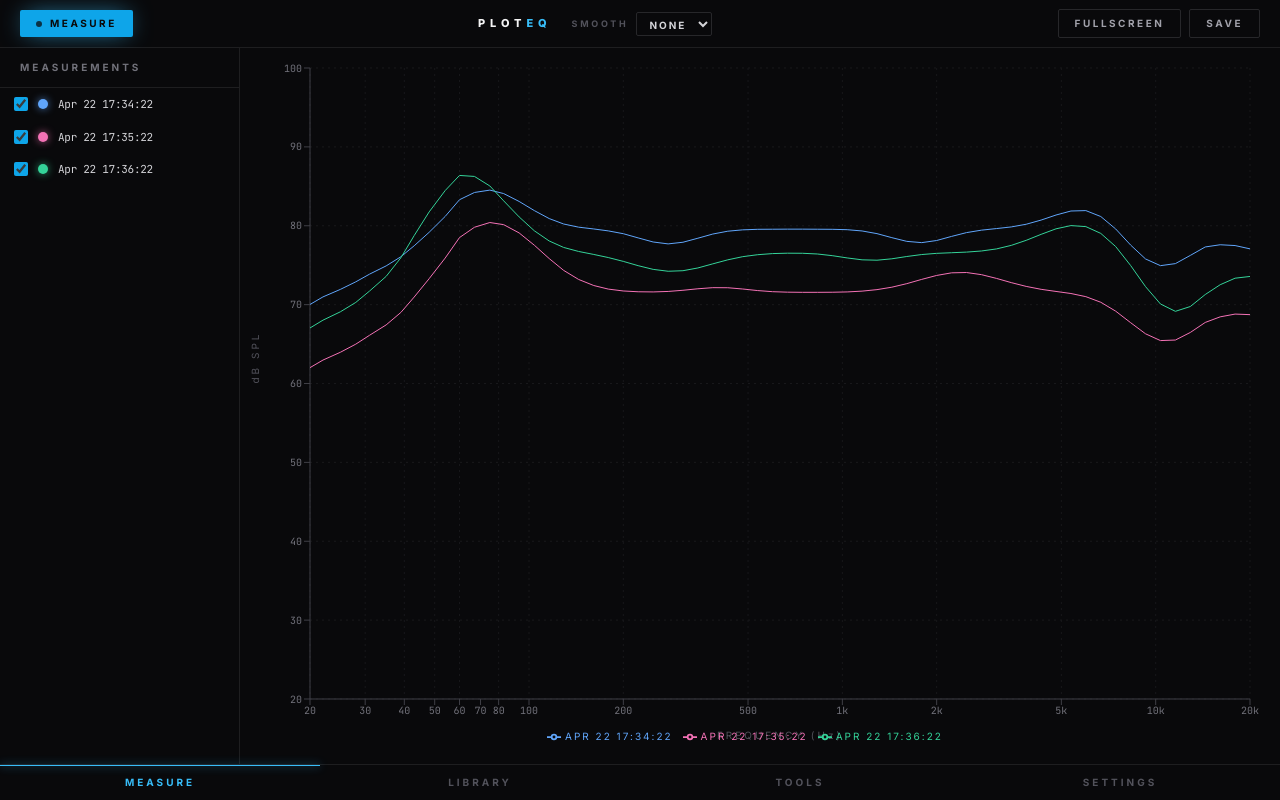
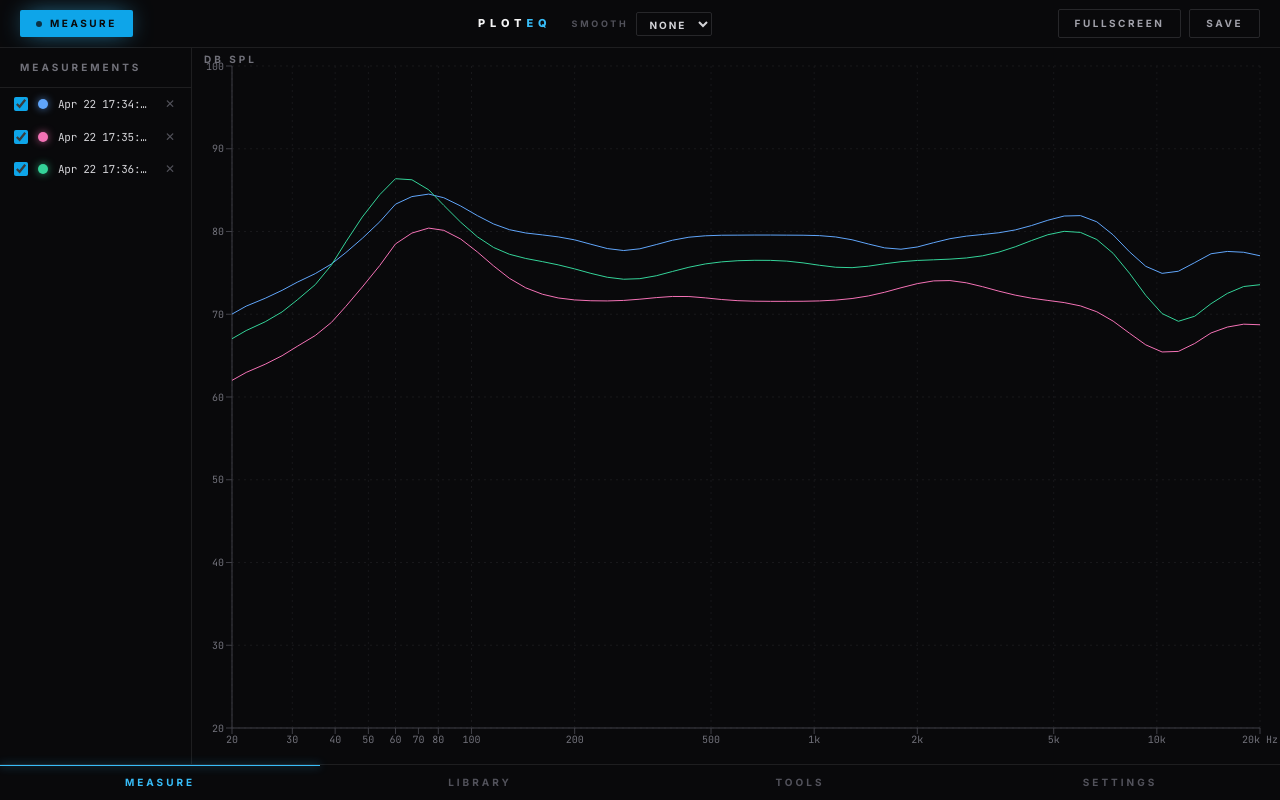
Before and after one commit to Kristoffer-Lagg/PlotEQ, a React (Vite) app: page / in a window 1280 px wide. Built offline with nearby package versions, Linux system fonts and the light colour scheme.

Commit message:
Tighten layout: narrower sidebar, bigger plot, inline axis labels

```diff
--- a/src/components/PlotArea.jsx
+++ b/src/components/PlotArea.jsx
@@ -7,27 +7,38 @@ import {
   CartesianGrid,
   Tooltip,
   ResponsiveContainer,
-  Legend,
 } from 'recharts';
 
 const TICKS = [20, 30, 40, 50, 60, 70, 80, 90, 100, 200, 500, 1000, 2000, 5000, 10000, 20000];
-const fmtHz = (v) => (v >= 1000 ? `${v / 1000}k` : `${v}`);
+// Tick labels. Suffix "Hz" onto the highest tick so we can drop the separate
+// axis label entirely — same information, less chrome, more plot area.
+const fmtHz = (v) => {
+  if (v === 20000) return '20k Hz';
+  if (v >= 1000)   return `${v / 1000}k`;
+  return `${v}`;
+};
 
 export default function PlotArea({ measurements }) {
   const visible = measurements.filter((m) => m.visible);
 
   return (
-    <div className="flex-1 min-w-0 h-full bg-zinc-950">
+    <div className="relative flex-1 min-w-0 h-full bg-zinc-950">
       {visible.length === 0 ? (
         <div className="h-full flex items-center justify-center text-zinc-600 text-[11px] tracking-[0.2em] uppercase">
           Toggle a measurement on the left to view its curve
         </div>
       ) : (
+        <>
+          {/* "dB SPL" caption floats above the 100 tick instead of the rotated
+              YAxis label, so we can claim back ~30px of horizontal plot width. */}
+          <div className="absolute top-1 left-3 text-[10px] font-bold tracking-[0.3em] uppercase text-zinc-500 pointer-events-none z-10">
+            dB SPL
+          </div>
           <ResponsiveContainer width="100%" height="100%">
             {/* Per-Line `data` props: each measurement plots against its own
                 {freq, db} curve — so mixed-length legacy/new curves co-exist
                 without index-aligned merging. */}
-          <LineChart margin={{ top: 20, right: 30, left: 10, bottom: 20 }}>
+            <LineChart margin={{ top: 18, right: 20, left: -20, bottom: 6 }}>
               <CartesianGrid stroke="#18181b" strokeDasharray="2 4" />
               <XAxis
                 dataKey="freq"
@@ -39,14 +50,6 @@ export default function PlotArea({ measurements }) {
                 tickFormatter={fmtHz}
                 stroke="#3f3f46"
                 tick={{ fill: '#71717a', fontSize: 10, fontFamily: 'JetBrains Mono, ui-monospace, monospace' }}
-              label={{
-                value: 'FREQUENCY (Hz)',
-                position: 'insideBottom',
-                offset: -10,
-                fill: '#52525b',
-                fontSize: 10,
-                letterSpacing: '0.3em',
-              }}
               />
               <YAxis
                 dataKey="db"
@@ -55,14 +58,6 @@ export default function PlotArea({ measurements }) {
                 ticks={[20, 30, 40, 50, 60, 70, 80, 90, 100]}
                 stroke="#3f3f46"
                 tick={{ fill: '#71717a', fontSize: 10, fontFamily: 'JetBrains Mono, ui-monospace, monospace' }}
-              label={{
-                value: 'dB SPL',
-                angle: -90,
-                position: 'insideLeft',
-                fill: '#52525b',
-                fontSize: 10,
-                letterSpacing: '0.3em',
-              }}
               />
               <Tooltip
                 contentStyle={{
@@ -75,14 +70,6 @@ export default function PlotArea({ measurements }) {
                 }}
                 labelStyle={{ color: '#71717a', fontSize: 10, letterSpacing: '0.15em' }}
                 labelFormatter={(v) => `${fmtHz(v)} HZ`}
-            />
-            <Legend
-              wrapperStyle={{
-                fontSize: 10,
-                letterSpacing: '0.2em',
-                textTransform: 'uppercase',
-                color: '#a1a1aa',
-              }}
               />
               {visible.map((m) => (
                 <Line
@@ -99,6 +86,7 @@ export default function PlotArea({ measurements }) {
               ))}
             </LineChart>
           </ResponsiveContainer>
+        </>
       )}
     </div>
   );
--- a/src/components/Sidebar.jsx
+++ b/src/components/Sidebar.jsx
@@ -14,7 +14,7 @@ export default function Sidebar({ measurements, onToggle, onRename, onDelete })
   };
 
   return (
-    <aside className="w-60 shrink-0 border-r border-zinc-800/70 bg-zinc-950 flex flex-col">
+    <aside className="w-48 shrink-0 border-r border-zinc-800/70 bg-zinc-950 flex flex-col">
       <div className="px-5 py-3 border-b border-zinc-800/70">
         <h2 className="text-[10px] font-bold text-zinc-500 uppercase tracking-[0.3em]">
           Measurements
@@ -64,7 +64,7 @@ export default function Sidebar({ measurements, onToggle, onRename, onDelete })
             )}
             <button
               onClick={() => onDelete(m.id)}
-              className="opacity-0 group-hover:opacity-100 text-zinc-600 hover:text-red-400 text-xs px-1 transition-opacity"
+              className="text-zinc-600 hover:text-red-400 text-xs px-1 transition-colors"
               title="Delete"
             >
               ✕
```
Lines whose indentation alone changed are shown as unchanged.
